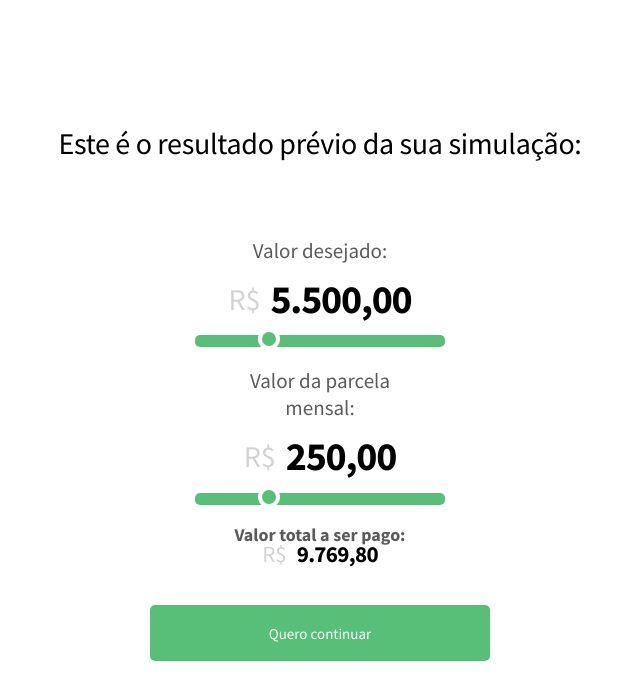
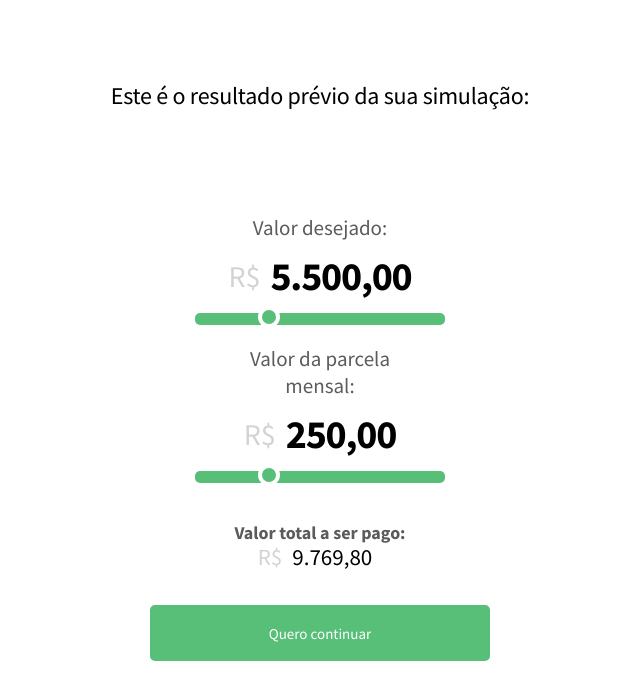
Before and after one commit to anajuliabit/web-agiliza, a React (Create React App) app: page /simulation/result in a window 1280 px wide. Shown: the top 700 px of the page, without its empty margins (320-960 px from the left). Built offline with nearby package versions, Linux system fonts and the light colour scheme.

Commit message:
refactor: result simulation page

```diff
--- a/src/pages/Authentication/index.js
+++ b/src/pages/Authentication/index.js
@@ -18,7 +18,7 @@ export const Authentication = (props) => {
         <h1>Uhull!</h1>
         <h1 className="accept">Seu empréstimo foi aceito.</h1>
       </div>
-      <span class="description">
+      <span className="description">
         Agora você pode conferir o andamento do seu empréstimo, as próximas
         faturas e o seu status.
       </span>
--- a/src/pages/Simulation/Result/index.js
+++ b/src/pages/Simulation/Result/index.js
@@ -12,7 +12,9 @@ export const Result = () => {
   }
   return (
     <div className="container">
-      <span className="title">Este é o resultado prévio da sua simulação:</span>
+      <span className="title2">
+        Este é o resultado prévio da sua simulação:
+      </span>
       <div className="simulation">
         <span>Valor desejado:</span>
         <div className="value">
@@ -37,9 +39,10 @@ export const Result = () => {
         <span>Valor total a ser pago:</span>
         <div className="total-value">
           <span>R$</span>
-          <h1>9.769,80</h1>
+          <span className="value">9.769,80</span>
         </div>
       </div>
+      <div className="cards"></div>
       <div className="button">
         <CustomButton onClick={handleContinue}>Quero continuar</CustomButton>
       </div>
--- a/src/pages/Simulation/Result/styles.css
+++ b/src/pages/Simulation/Result/styles.css
@@ -1,8 +1,24 @@
+.container > .title2 {
+  font-size: 24px;
+  margin: 50px;
+  text-align: center;
+  font-weight: 300;
+  letter-spacing: -0.01em;
+  line-height: 93.7%;
+  position: absolute;
+  font-style: normal;
+  top: 35px;
+}
+
 .simulation {
   display: flex;
   flex-direction: column;
   align-items: center;
   justify-content: center;
+}
+
+.result {
+  margin: 20px 0;
 }
 
 .result > span {
@@ -15,6 +31,7 @@
 }
 
 .result > .total-value {
+  margin-top: 5px;
   display: flex;
   justify-content: center;
   align-items: center;
@@ -32,3 +49,6 @@
   line-height: 79.69%;
   margin-right: 10px;
 }
+.result > .total-value > .value {
+  color: #000;
+}
```
